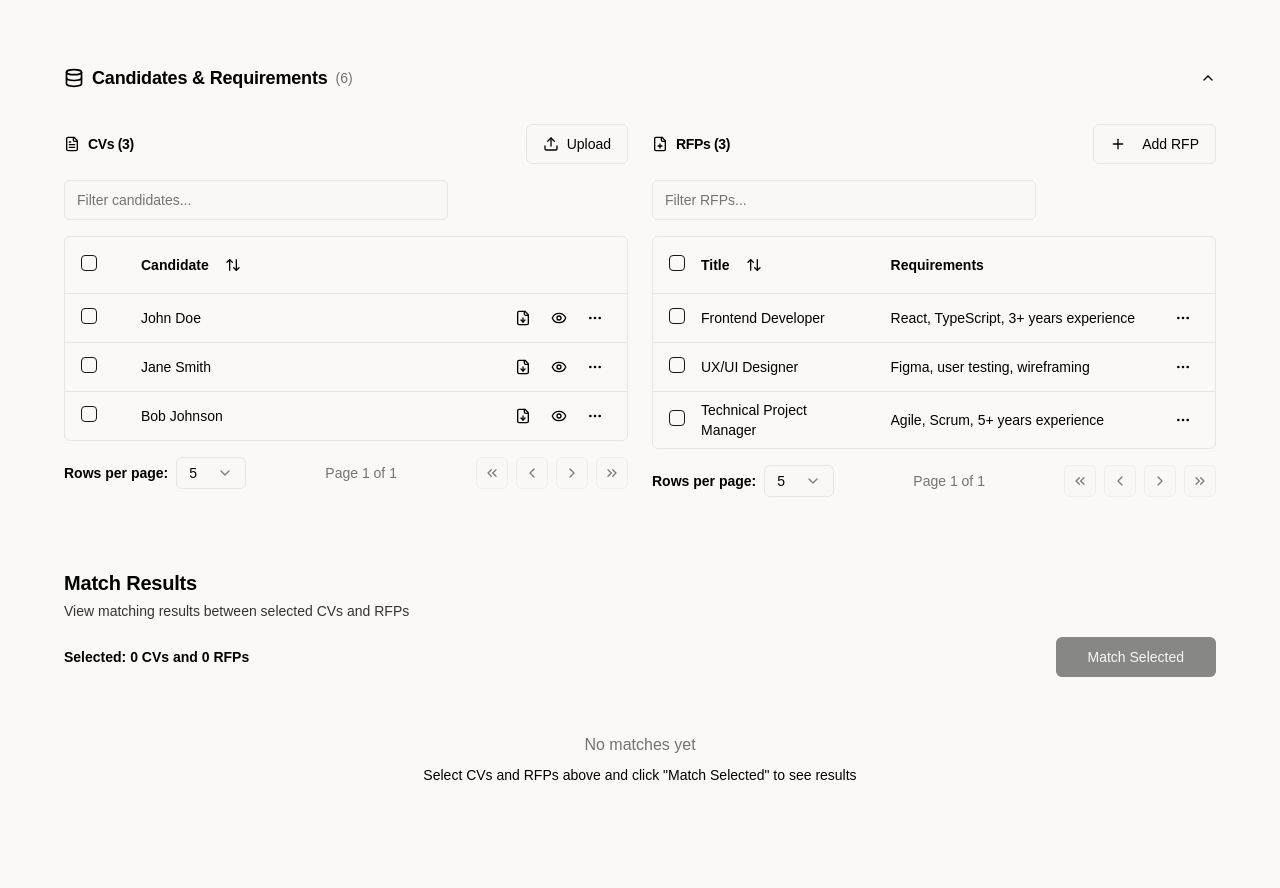
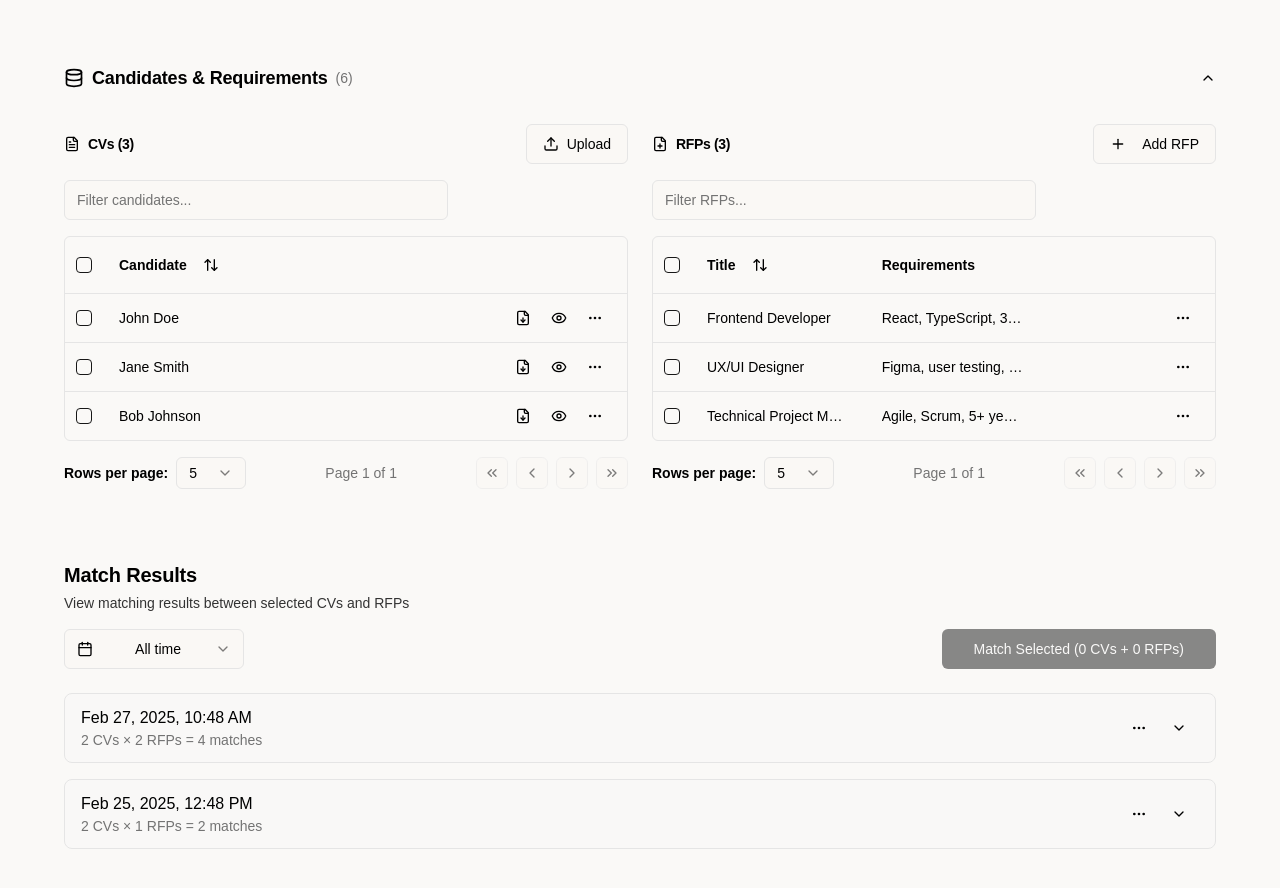
Before and after one commit to mgalavai/cvsrfps, a Next.js app: page / in a window 1280 px wide. Shown: the top 888 px of the page. Built offline with nearby package versions, Linux system fonts and the light colour scheme.

Commit message:
match results

```diff
--- a/components/cv-table.tsx
+++ b/components/cv-table.tsx
@@ -55,6 +55,7 @@ export function CVTable({ data, selectedCVs, onToggleSelect, onDelete }: CVTable
     {
       id: "select",
       header: ({ table }) => (
+        <div className="flex justify-center">
           <Checkbox
             checked={table.getIsAllPageRowsSelected() || (table.getIsSomePageRowsSelected() && "indeterminate")}
             onCheckedChange={(value) => {
@@ -63,16 +64,20 @@ export function CVTable({ data, selectedCVs, onToggleSelect, onDelete }: CVTable
             }}
             aria-label="Select all"
           />
+        </div>
       ),
       cell: ({ row }) => (
+        <div className="flex justify-center">
           <Checkbox
             checked={selectedCVs.includes(row.original.id)}
             onCheckedChange={() => onToggleSelect(row.original.id)}
             aria-label="Select row"
           />
+        </div>
       ),
       enableSorting: false,
       enableHiding: false,
+      size: 20,
     },
     {
       accessorKey: "name",
@@ -95,10 +100,11 @@ export function CVTable({ data, selectedCVs, onToggleSelect, onDelete }: CVTable
 
         return (
           <div className="flex items-center">
-            <span className="font-medium">{fullName}</span>
+            <span className="font-medium truncate" title={fullName}>{fullName}</span>
           </div>
         )
       },
+      size: 400,
     },
     {
       id: "actions",
@@ -162,6 +168,7 @@ export function CVTable({ data, selectedCVs, onToggleSelect, onDelete }: CVTable
           </div>
         )
       },
+      size: 120,
     },
   ]
 
--- a/components/integrated-matching.tsx
+++ b/components/integrated-matching.tsx
@@ -7,12 +7,30 @@ import { Button } from "@/components/ui/button"
 import { Input } from "@/components/ui/input"
 import { Table, TableBody, TableCell, TableHead, TableHeader, TableRow } from "@/components/ui/table"
 import { Badge } from "@/components/ui/badge"
-import { Upload, FileText, FilePlus, Database } from "lucide-react"
+import { Upload, FileText, FilePlus, Database, MoreHorizontal, ChevronDown, ChevronUp, Calendar, Trash2 } from "lucide-react"
 import { uploadCV, deleteCV, deleteRFP, matchCVsToRFPs } from "@/app/actions"
 import RFPForm from "@/components/rfp-form"
 import { CVTable } from "@/components/cv-table"
 import { RFPTable } from "@/components/rfp-table"
 import { CollapsibleSection, StickyHeader } from "@/components/collapsible-sections"
+import {
+  Collapsible,
+  CollapsibleContent,
+  CollapsibleTrigger,
+} from "@/components/ui/collapsible"
+import {
+  DropdownMenu,
+  DropdownMenuContent,
+  DropdownMenuItem,
+  DropdownMenuTrigger,
+} from "@/components/ui/dropdown-menu"
+import {
+  Select,
+  SelectContent,
+  SelectItem,
+  SelectTrigger,
+  SelectValue,
+} from "@/components/ui/select"
 
 type CV = {
   id: string
@@ -38,6 +56,14 @@ type MatchResult = {
   matchedKeywords: string[]
 }
 
+type MatchRun = {
+  id: string
+  timestamp: Date
+  results: MatchResult[]
+  selectedCVs: string[]
+  selectedRFPs: string[]
+}
+
 export default function IntegratedMatching() {
   // CV state
   const [cvs, setCvs] = useState<CV[]>([])
@@ -50,6 +76,8 @@ export default function IntegratedMatching() {
   const [selectedCVs, setSelectedCVs] = useState<string[]>([])
   const [selectedRFPs, setSelectedRFPs] = useState<string[]>([])
   const [matchResults, setMatchResults] = useState<MatchResult[]>([])
+  const [matchHistory, setMatchHistory] = useState<MatchRun[]>([])
+  const [timeframeFilter, setTimeframeFilter] = useState<string>("all")
   const [isMatching, setIsMatching] = useState(false)
 
   // Collapsible state
@@ -103,6 +131,78 @@ export default function IntegratedMatching() {
       },
     ])
   }, [])
+
+  // Load historical matches for demo
+  useEffect(() => {
+    const mockMatchHistory: MatchRun[] = [
+      {
+        id: "mr-1",
+        timestamp: new Date(Date.now() - 1000 * 60 * 60 * 2), // 2 hours ago
+        selectedCVs: ["1", "2"],
+        selectedRFPs: ["1", "3"],
+        results: [
+          {
+            cvId: "1",
+            cvName: "John_Doe_CV.pdf",
+            rfpId: "1",
+            rfpTitle: "Frontend Developer",
+            score: 85,
+            matchedKeywords: ["React", "TypeScript", "experience"]
+          },
+          {
+            cvId: "2",
+            cvName: "Jane_Smith_CV.pdf",
+            rfpId: "1",
+            rfpTitle: "Frontend Developer",
+            score: 35,
+            matchedKeywords: ["experience"]
+          },
+          {
+            cvId: "1",
+            cvName: "John_Doe_CV.pdf",
+            rfpId: "3",
+            rfpTitle: "Technical Project Manager",
+            score: 25,
+            matchedKeywords: ["experience"]
+          },
+          {
+            cvId: "2",
+            cvName: "Jane_Smith_CV.pdf",
+            rfpId: "3",
+            rfpTitle: "Technical Project Manager",
+            score: 15,
+            matchedKeywords: []
+          }
+        ]
+      },
+      {
+        id: "mr-2",
+        timestamp: new Date(Date.now() - 1000 * 60 * 60 * 24 * 2), // 2 days ago
+        selectedCVs: ["2", "3"],
+        selectedRFPs: ["2"],
+        results: [
+          {
+            cvId: "2",
+            cvName: "Jane_Smith_CV.pdf",
+            rfpId: "2",
+            rfpTitle: "UX/UI Designer",
+            score: 92,
+            matchedKeywords: ["Figma", "user", "prototyping", "wireframing"]
+          },
+          {
+            cvId: "3",
+            cvName: "Bob_Johnson_CV.pdf",
+            rfpId: "2",
+            rfpTitle: "UX/UI Designer",
+            score: 10,
+            matchedKeywords: []
+          }
+        ]
+      }
+    ];
+
+    setMatchHistory(mockMatchHistory);
+  }, []);
 
   // CV handlers
   const handleFileChange = async (e: React.ChangeEvent<HTMLInputElement>) => {
@@ -180,6 +280,52 @@ export default function IntegratedMatching() {
     setSelectedRFPs((prev) => (prev.includes(id) ? prev.filter((rfpId) => rfpId !== id) : [...prev, id]))
   }
 
+  // Format date for display
+  const formatDate = (date: Date) => {
+    return new Intl.DateTimeFormat('en-US', {
+      month: 'short',
+      day: 'numeric',
+      year: 'numeric',
+      hour: 'numeric',
+      minute: 'numeric',
+      hour12: true
+    }).format(date);
+  };
+
+  // Handle match deletion
+  const handleDeleteMatch = (id: string) => {
+    setMatchHistory(prev => prev.filter(match => match.id !== id));
+  };
+
+  // Filter history based on timeframe
+  const getFilteredHistory = () => {
+    const now = new Date();
+
+    switch(timeframeFilter) {
+      case "today":
+        const startOfToday = new Date(now.getFullYear(), now.getMonth(), now.getDate());
+        return matchHistory.filter(match => match.timestamp >= startOfToday);
+
+      case "yesterday":
+        const startOfYesterday = new Date(now.getFullYear(), now.getMonth(), now.getDate() - 1);
+        const endOfYesterday = new Date(now.getFullYear(), now.getMonth(), now.getDate());
+        return matchHistory.filter(match =>
+          match.timestamp >= startOfYesterday && match.timestamp < endOfYesterday
+        );
+
+      case "thisWeek":
+        const startOfWeek = new Date(now.getFullYear(), now.getMonth(), now.getDate() - now.getDay());
+        return matchHistory.filter(match => match.timestamp >= startOfWeek);
+
+      case "thisMonth":
+        const startOfMonth = new Date(now.getFullYear(), now.getMonth(), 1);
+        return matchHistory.filter(match => match.timestamp >= startOfMonth);
+
+      default: // "all"
+        return matchHistory;
+    }
+  };
+
   const handleMatch = async () => {
     if (selectedCVs.length === 0 || selectedRFPs.length === 0) return
 
@@ -191,8 +337,19 @@ export default function IntegratedMatching() {
 
       // Call the server action to match CVs to RFPs
       const results = await matchCVsToRFPs(selectedCVData, selectedRFPData)
-      setMatchResults(results)
-      setIsMatching(false)
+
+      // Store the results in history
+      const newMatchRun: MatchRun = {
+        id: `mr-${Date.now()}`,
+        timestamp: new Date(),
+        results: results,
+        selectedCVs: [...selectedCVs],
+        selectedRFPs: [...selectedRFPs]
+      };
+
+      setMatchHistory(prev => [newMatchRun, ...prev]);
+      setMatchResults(results);
+      setIsMatching(false);
     } catch (error) {
       console.error("Error matching CVs to RFPs:", error)
       setIsMatching(false)
@@ -308,21 +465,75 @@ export default function IntegratedMatching() {
 
         <div className="space-y-6">
           <div className="flex items-center justify-between">
-            <div>
-              <p className="text-sm font-semibold text-emphasis">
-                Selected: {selectedCVs.length} CVs and {selectedRFPs.length} RFPs
-              </p>
+            <div className="flex items-center gap-4">
+              <div className="flex items-center gap-2">
+                <Select value={timeframeFilter} onValueChange={setTimeframeFilter}>
+                  <SelectTrigger className="w-[180px]">
+                    <Calendar className="h-4 w-4 mr-2" />
+                    <SelectValue placeholder="Select timeframe" />
+                  </SelectTrigger>
+                  <SelectContent>
+                    <SelectItem value="all">All time</SelectItem>
+                    <SelectItem value="today">Today</SelectItem>
+                    <SelectItem value="yesterday">Yesterday</SelectItem>
+                    <SelectItem value="thisWeek">This week</SelectItem>
+                    <SelectItem value="thisMonth">This month</SelectItem>
+                  </SelectContent>
+                </Select>
               </div>
+            </div>
+
             <Button
               onClick={handleMatch}
               disabled={isMatching || selectedCVs.length === 0 || selectedRFPs.length === 0}
               className="px-8 font-medium"
             >
-              {isMatching ? "Matching..." : "Match Selected"}
+              {isMatching
+                ? "Matching..."
+                : `Match Selected (${selectedCVs.length} CVs + ${selectedRFPs.length} RFPs)`}
             </Button>
           </div>
 
-          {matchResults.length > 0 ? (
+          {getFilteredHistory().length > 0 ? (
+            <div className="space-y-4">
+              {getFilteredHistory().map((matchRun) => (
+                <Collapsible key={matchRun.id} className="border rounded-lg overflow-hidden">
+                  <div className="flex items-center justify-between px-4 py-3 bg-muted/20">
+                    <div>
+                      <div className="font-medium">{formatDate(matchRun.timestamp)}</div>
+                      <div className="text-sm text-muted-foreground">
+                        {matchRun.selectedCVs.length} CVs × {matchRun.selectedRFPs.length} RFPs = {matchRun.results.length} matches
+                      </div>
+                    </div>
+                    <div className="flex items-center">
+                      <DropdownMenu>
+                        <DropdownMenuTrigger asChild>
+                          <Button variant="ghost" size="icon">
+                            <MoreHorizontal className="h-4 w-4" />
+                            <span className="sr-only">Actions</span>
+                          </Button>
+                        </DropdownMenuTrigger>
+                        <DropdownMenuContent align="end">
+                          <DropdownMenuItem
+                            className="text-destructive focus:text-destructive"
+                            onClick={() => handleDeleteMatch(matchRun.id)}
+                          >
+                            <Trash2 className="mr-2 h-4 w-4" />
+                            Delete this run
+                          </DropdownMenuItem>
+                        </DropdownMenuContent>
+                      </DropdownMenu>
+
+                      <CollapsibleTrigger asChild>
+                        <Button variant="ghost" size="icon">
+                          <ChevronDown className="h-4 w-4" />
+                          <span className="sr-only">Toggle</span>
+                        </Button>
+                      </CollapsibleTrigger>
+                    </div>
+                  </div>
+
+                  <CollapsibleContent>
                     <div className="overflow-hidden">
                       <Table>
                         <TableHeader className="bg-muted/30">
@@ -334,7 +545,7 @@ export default function IntegratedMatching() {
                           </TableRow>
                         </TableHeader>
                         <TableBody>
-                  {matchResults.map((result, index) => (
+                          {matchRun.results.map((result, index) => (
                             <TableRow key={index}>
                               <TableCell className="font-medium">{result.cvName}</TableCell>
                               <TableCell>{result.rfpTitle}</TableCell>
@@ -357,10 +568,14 @@ export default function IntegratedMatching() {
                         </TableBody>
                       </Table>
                     </div>
+                  </CollapsibleContent>
+                </Collapsible>
+              ))}
+            </div>
           ) : (
             <div className="text-center p-8 bg-muted/10">
-              <p className="text-muted-foreground mb-2">No matches yet</p>
-              <p className="text-sm">Select CVs and RFPs above and click "Match Selected" to see results</p>
+              <p className="text-muted-foreground mb-2">No matches found for the selected timeframe</p>
+              <p className="text-sm">Try selecting a different timeframe or run a new match</p>
             </div>
           )}
         </div>
--- a/components/rfp-table.tsx
+++ b/components/rfp-table.tsx
@@ -32,6 +32,7 @@ export function RFPTable({ data, selectedRFPs, onToggleSelect, onDelete }: RFPTa
     {
       id: "select",
       header: ({ table }) => (
+        <div className="flex justify-center">
           <Checkbox
             checked={table.getIsAllPageRowsSelected() || (table.getIsSomePageRowsSelected() && "indeterminate")}
             onCheckedChange={(value) => {
@@ -40,16 +41,20 @@ export function RFPTable({ data, selectedRFPs, onToggleSelect, onDelete }: RFPTa
             }}
             aria-label="Select all"
           />
+        </div>
       ),
       cell: ({ row }) => (
+        <div className="flex justify-center">
           <Checkbox
             checked={selectedRFPs.includes(row.original.id)}
             onCheckedChange={() => onToggleSelect(row.original.id)}
             aria-label="Select row"
           />
+        </div>
       ),
       enableSorting: false,
       enableHiding: false,
+      size: 20,
     },
     {
       accessorKey: "title",
@@ -65,12 +70,14 @@ export function RFPTable({ data, selectedRFPs, onToggleSelect, onDelete }: RFPTa
           </Button>
         )
       },
-      cell: ({ row }) => <div className="font-medium">{row.original.title}</div>,
+      cell: ({ row }) => <div className="font-medium truncate" title={row.original.title}>{row.original.title}</div>,
+      size: 250,
     },
     {
       accessorKey: "requirements",
       header: "Requirements",
-      cell: ({ row }) => <div className="truncate max-w-[300px]">{row.original.requirements}</div>,
+      cell: ({ row }) => <div className="truncate" title={row.original.requirements}>{row.original.requirements}</div>,
+      size: 350,
     },
     {
       id: "actions",
@@ -98,6 +105,7 @@ export function RFPTable({ data, selectedRFPs, onToggleSelect, onDelete }: RFPTa
           </DropdownMenu>
         </div>
       ),
+      size: 50,
     },
   ]
 
--- a/components/ui/data-table.tsx
+++ b/components/ui/data-table.tsx
@@ -72,6 +72,7 @@ export function DataTable<TData, TValue>({
       columnFilters,
       pagination,
     },
+    columnResizeMode: "onChange",
   })
 
   return (
@@ -86,8 +87,8 @@ export function DataTable<TData, TValue>({
           />
         </div>
       )}
-      <div className="rounded-md border">
-        <Table>
+      <div className="border rounded-md">
+        <Table className="w-full table-fixed checkbox-compact">
           <TableHeader>
             {table.getHeaderGroups().map((headerGroup) => (
               <TableRow key={headerGroup.id} className={classNameRow}>
--- a/components/ui/table.tsx
+++ b/components/ui/table.tsx
@@ -6,10 +6,10 @@ const Table = React.forwardRef<
   HTMLTableElement,
   React.HTMLAttributes<HTMLTableElement>
 >(({ className, ...props }, ref) => (
-  <div className="relative w-full overflow-auto">
+  <div className="relative w-full">
     <table
       ref={ref}
-      className={cn("w-full caption-bottom text-sm", className)}
+      className={cn("w-full caption-bottom text-sm table-fixed", className)}
       {...props}
     />
   </div>
@@ -73,7 +73,7 @@ const TableHead = React.forwardRef<
   <th
     ref={ref}
     className={cn(
-      "h-12 px-4 text-left align-middle font-medium text-muted-foreground [&:has([role=checkbox])]:pr-0",
+      "h-12 px-4 text-left align-middle font-medium text-muted-foreground [&:has([role=checkbox])]:p-0 [&:has([role=checkbox])]:w-[38px] .checkbox-compact:has([role=checkbox]):w-[30px]",
       className
     )}
     {...props}
@@ -87,7 +87,7 @@ const TableCell = React.forwardRef<
 >(({ className, ...props }, ref) => (
   <td
     ref={ref}
-    className={cn("p-4 align-middle [&:has([role=checkbox])]:pr-0", className)}
+    className={cn("p-4 align-middle whitespace-nowrap [&:has([role=checkbox])]:p-0 [&:has([role=checkbox])]:w-[38px] .checkbox-compact:has([role=checkbox]):w-[30px]", className)}
     {...props}
   />
 ))
```
Lines whose indentation alone changed are shown as unchanged.
